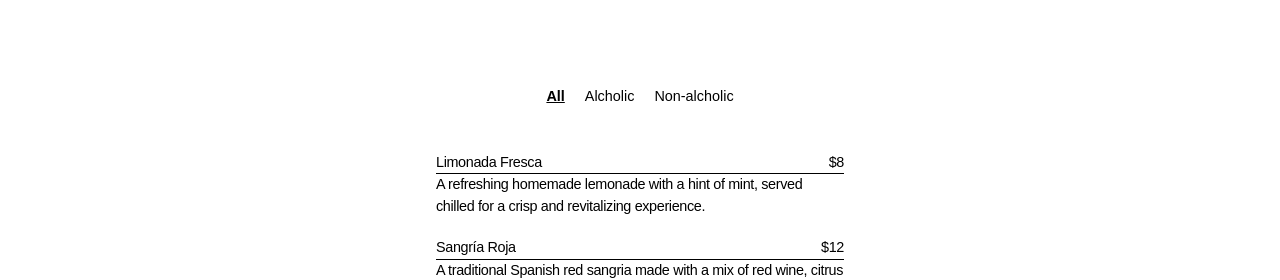
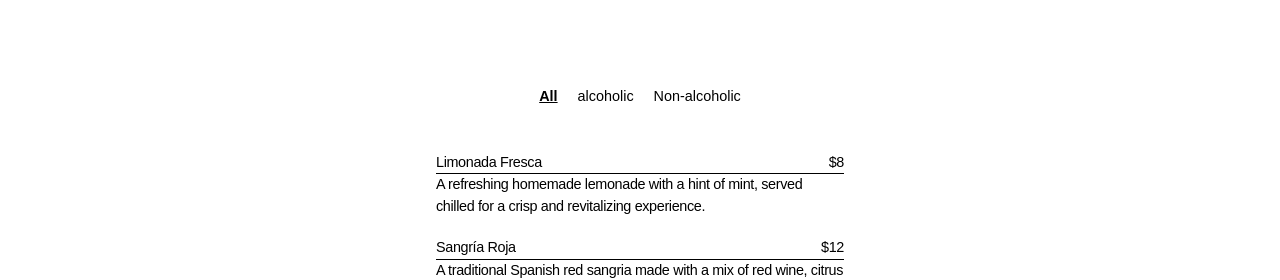
Before and after one commit to refinedislandcreations/cool-resto, a Jekyll site: the page built from menu.html, in a window 1280 px wide and 900 px high, scrolled down 4894 px. Shown: the part 172-452 px from the top of the window. Built offline with Jekyll 4.4.1, drawn with Linux system fonts in a browser that asks for light colours; some web fonts are replaced.

Commit message:
dan fixed

```diff
--- a/_data/dishes.yml
+++ b/_data/dishes.yml
@@ -129,7 +129,7 @@ dish:
    mealtime:
     - drinks
    categories:
-    - nonalcoholic
+    - non-alcoholic
  - name: Sangría Roja
    image: /images/drinks-2.png
    image-alt:
--- a/menu.html
+++ b/menu.html
@@ -69,6 +69,6 @@ blocks:
   _id: menu-with-price
   mealtime: drinks
   filter:
-   - Alcholic
-   - Non-alcholic
+   - alcoholic
+   - Non-alcoholic
 ---
```
